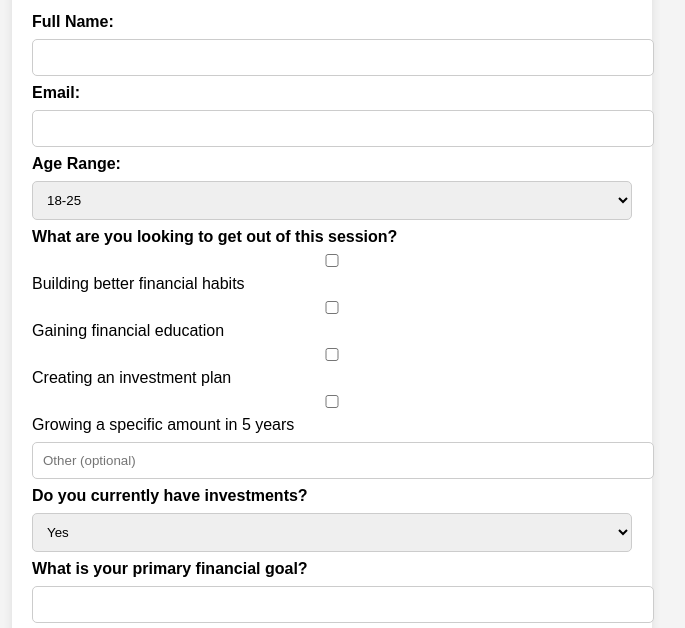
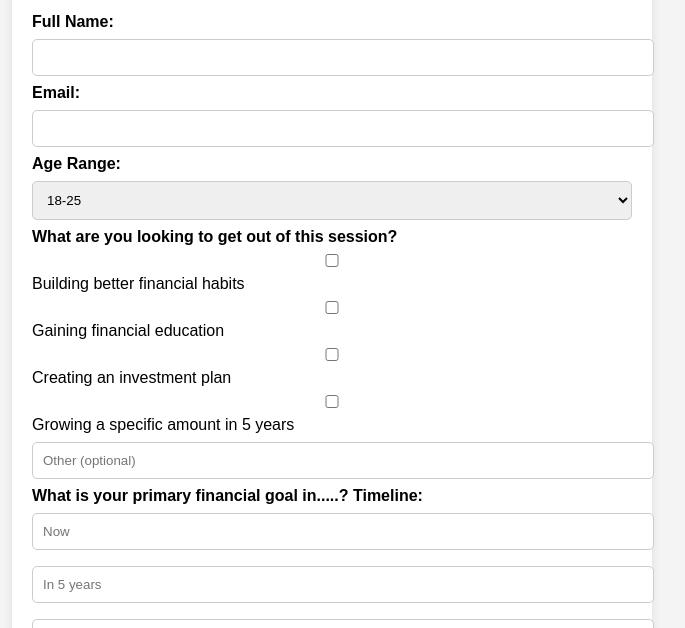
Before and after one commit to mira-cho/fintake, a plain HTML site: page index.html in a window 1280 px wide. Shown: the part 169-797 px from the top of the page, without its empty margins (308-993 px from the left). Drawn offline with Linux system fonts and the light colour scheme.

Commit message:
Update index.html

```diff
--- a/index.html
+++ b/index.html
@@ -53,7 +53,7 @@
     <h2>Financial Coaching Intake Form</h2>
     <p>Welcome! Fill out this form so we can tailor the session to your needs.</p>
 
-    <form action="https://formspree.io/f/YOUR_FORM_ID" method="POST">
+    <form action="https://formspree.io/f/xnnpgdlb" method="POST">
         <label for="name">Full Name:</label>
         <input type="text" id="name" name="name" required>
 
@@ -76,14 +76,10 @@
         <input type="checkbox" name="goals" value="Grow Money"> Growing a specific amount in 5 years<br>
         <input type="text" name="goals_other" placeholder="Other (optional)">
 
-        <label>Do you currently have investments?</label>
-        <select name="investments">
-            <option value="Yes">Yes</option>
-            <option value="No">No</option>
-        </select>
 
-        <label>What is your primary financial goal?</label>
-        <input type="text" name="primary_goal">
+
+        <label>What is your primary financial goal in.....?</label>
+
 
         <label>Timeline:</label>
         <input type="text" name="timeline_now" placeholder="Now">
@@ -105,6 +101,12 @@
 
         <label>Do you have special financial needs?</label>
         <textarea name="special_needs" rows="3"></textarea>
+
+        <label>Do you currently have investments?</label>
+        <select name="investments">
+            <option value="Yes">Yes</option>
+            <option value="No">No</option>
+        </select>
 
         <label>How familiar are you with asset allocation?</label>
         <select name="asset_allocation">
```
